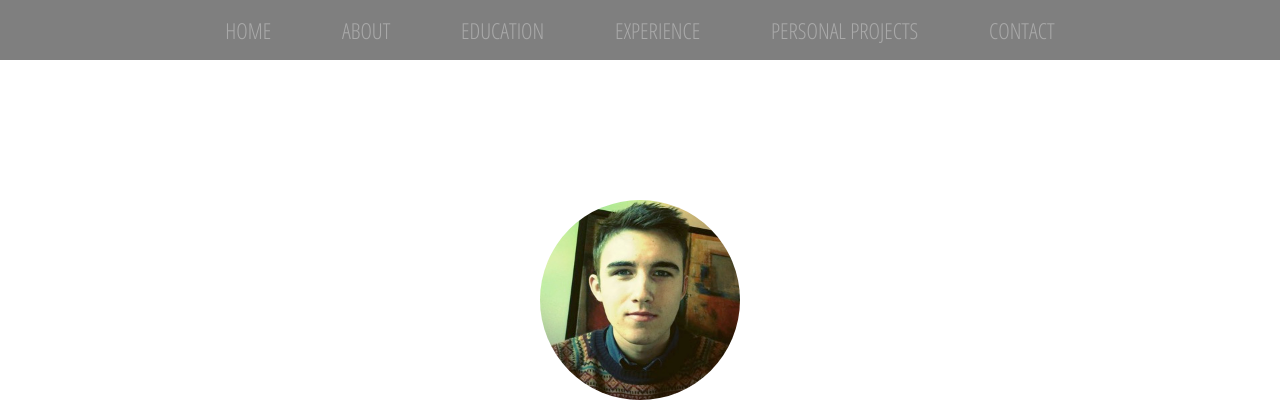
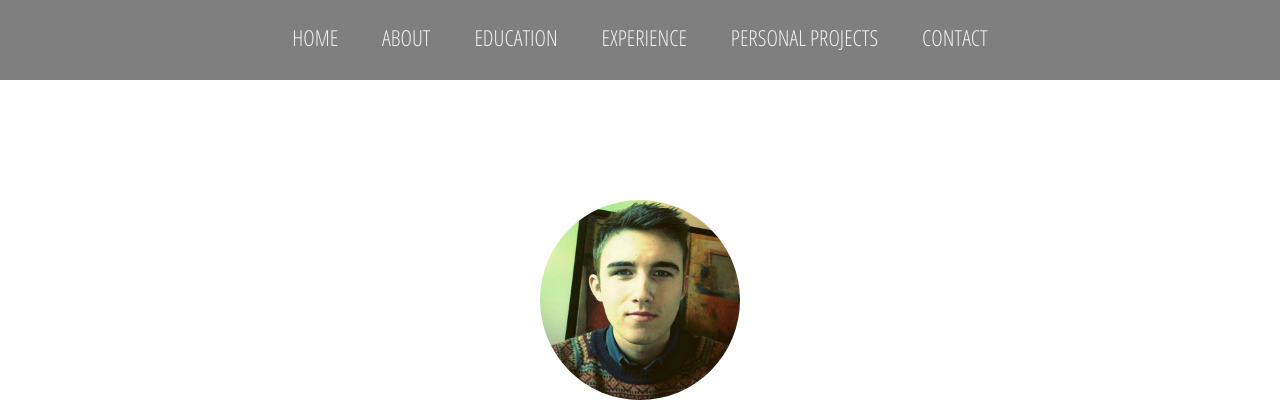
Before and after one commit to eriklindernoren/eriklindernoren.se, a PHP site: page / in a window 1280 px wide. Shown: the top 420 px of the page. Run offline with PHP 8.4, Linux system fonts and the light colour scheme; some libraries are stand-ins or nearby versions.

Commit message:
underline on navbar labels and added height

```diff
--- a/css/style.css
+++ b/css/style.css
@@ -62,32 +62,40 @@ body,html{
 #navWrapper{
 	width: 90%;
 	max-width: 900px;
-	height: 60px;
+	height: 80px;
 	margin: 0 auto;
+	text-align: center;
+	overflow: hidden;
+	display: block;
+}
 
-	display: -webkit-box;      /* OLD - iOS 6-, Safari 3.1-6 */
-	display: -moz-box;         /* OLD - Firefox 19- (buggy but mostly works) */
-	display: -ms-flexbox;      /* TWEENER - IE 10 */
-	display: -webkit-flex;     /* NEW - Chrome */
-	display: flex;
-	align-items: center;
-	-webkit-align-items: center;
-	justify-content: space-around;
-	-webkit-justify-content: space-around;
-}
+
 
 #navWrapper a{
 	font-style: bold;
 	font-family: 'Open Sans Condensed';
 	font-weight: 300;
+
+	padding: 22px 10px 0 10px;
+	margin: 0 10px 0 10px;
 	text-transform: uppercase;
-	color: rgba(180,180,180,0.8);
+	color: rgb(240,240,240);
 	font-size: 22px;
 	text-decoration: none;
+	border-bottom: 5px solid transparent;
+	display: inline-block;
+
 }
 
-#navWrapper a:hover{
-	color: rgba(230,230,230,1);;
+#navWrapper a:hover > .navbarUnderline{
+	width: 100%;
+}
+
+.navbarUnderline{
+	margin-top: 2px;
+	border-bottom: 3px solid rgb(240,240,240);
+	width: 0px;
+	transition: width 200ms linear;
 }
 
 /*MOBILE NAVIGATION*/
--- a/index.html
+++ b/index.html
@@ -37,12 +37,12 @@
 
 	<nav id="navbar">
 		<div id="navWrapper">
-			<a class="navbuttons" href="#" data-target="homescreen">Home</a>
-			<a class="navbuttons" href="#" data-target="about">About</a>
-			<a class="navbuttons" href="#" data-target="education">Education</a>
-			<a class="navbuttons" href="#" data-target="experience">Experience</a>
-			<a class="navbuttons" href="#" data-target="projects">Personal Projects</a>
-			<a class="navbuttons" href="#"  data-target="contact">Contact</a>
+			<a class="navbuttons" href="#" data-target="homescreen">Home <div class="navbarUnderline"></div></a>
+			<a class="navbuttons" href="#" data-target="about">About <div class="navbarUnderline"></div></a>
+			<a class="navbuttons" href="#" data-target="education">Education <div class="navbarUnderline"></div></a>
+			<a class="navbuttons" href="#" data-target="experience">Experience <div class="navbarUnderline"></div></a>
+			<a class="navbuttons" href="#" data-target="projects">Personal Projects <div class="navbarUnderline"></div></a>
+			<a class="navbuttons" href="#"  data-target="contact">Contact <div class="navbarUnderline"></div></a>
 		</div>
 	</nav>
 
--- a/js/main.js
+++ b/js/main.js
@@ -57,8 +57,7 @@ $(document).ready(function(){
             $('#startimg').hide();
         }
     }
-    //Init set up background
-    //whatBackground($(window).scrollTop());
+
 
 
     // Scroll animations
```
Lines whose indentation alone changed are shown as unchanged.
